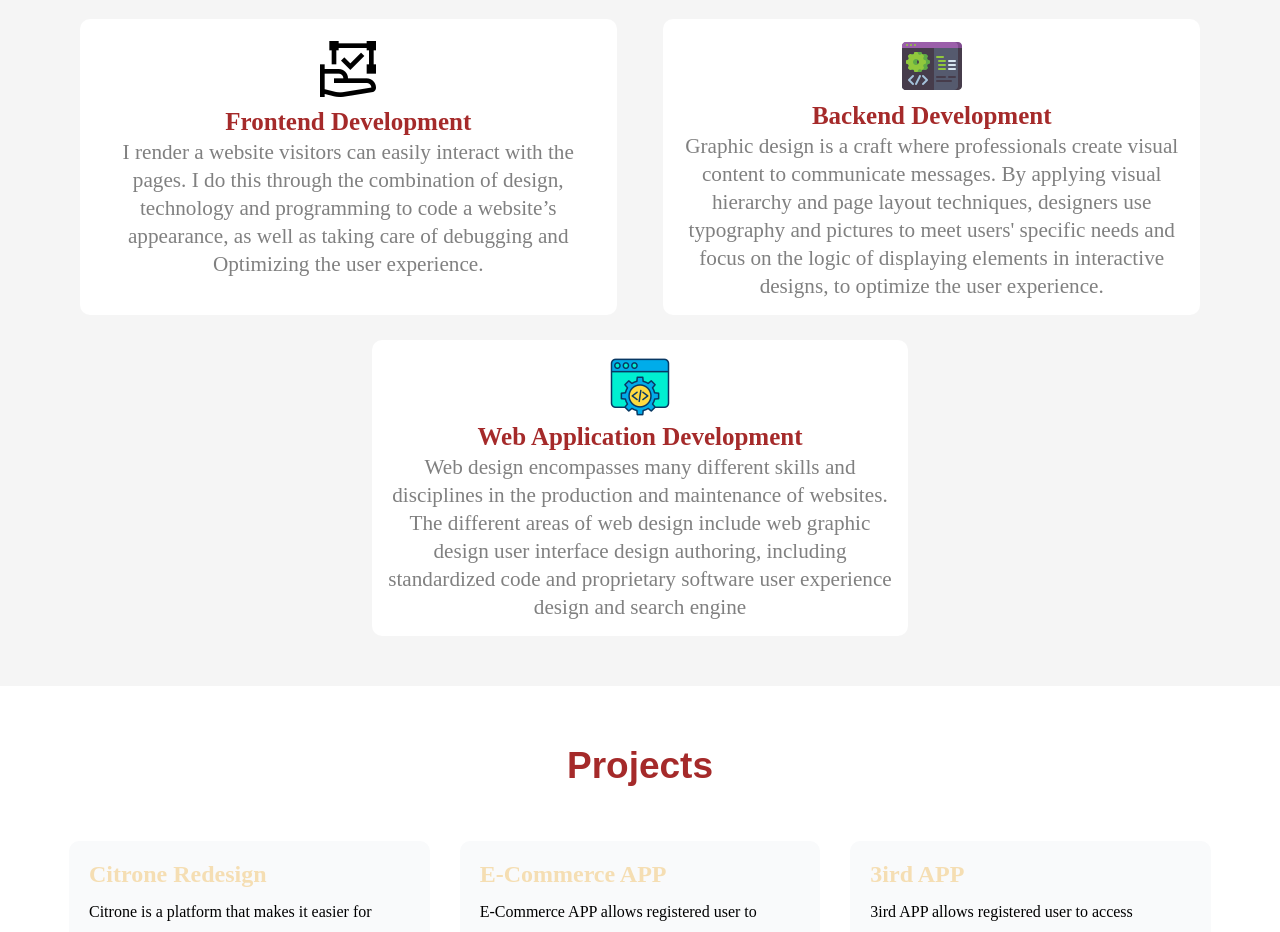
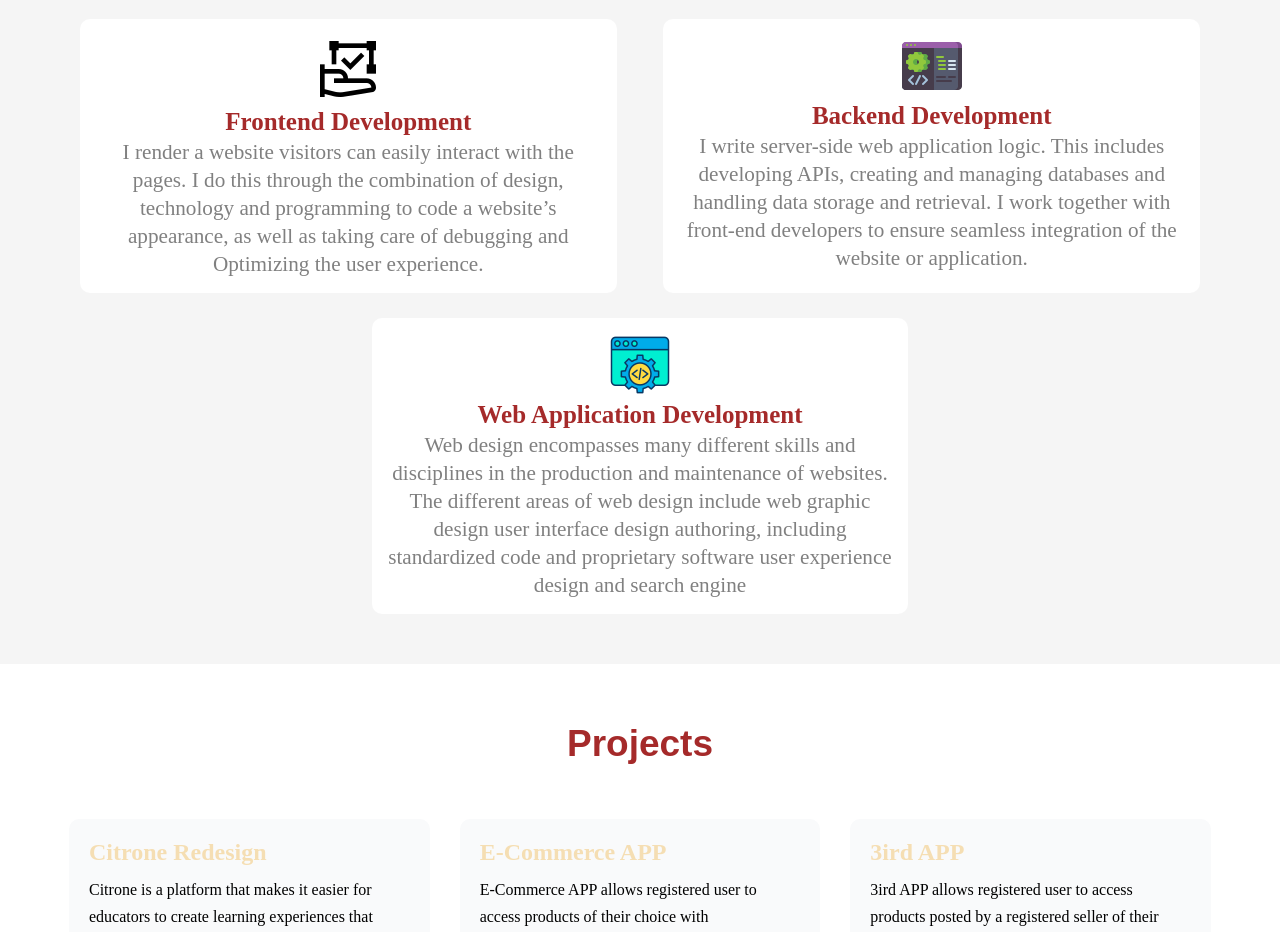
Before and after one commit to Naythankik/portfolio, a plain HTML site: page index.html in a window 1280 px wide. Shown: the part 1060-1992 px from the top of the page. Drawn offline with Linux system fonts and the light colour scheme; a web font is replaced by a local one.

Commit message:
Update index.html

```diff
--- a/index.html
+++ b/index.html
@@ -119,11 +119,9 @@
             <img src="./images/backend.png" alt="" />
             <h2>Backend Development</h2>
             <p>
-              Graphic design is a craft where professionals create visual
-              content to communicate messages. By applying visual hierarchy and
-              page layout techniques, designers use typography and pictures to
-              meet users' specific needs and focus on the logic of displaying
-              elements in interactive designs, to optimize the user experience.
+            I write server-side web application logic. This includes developing APIs,
+              creating and managing databases and handling data storage and retrieval. I work together with front-end developers
+              to ensure seamless integration of the website or application.
             </p>
           </div>
           <div class="development" hidden>
```
